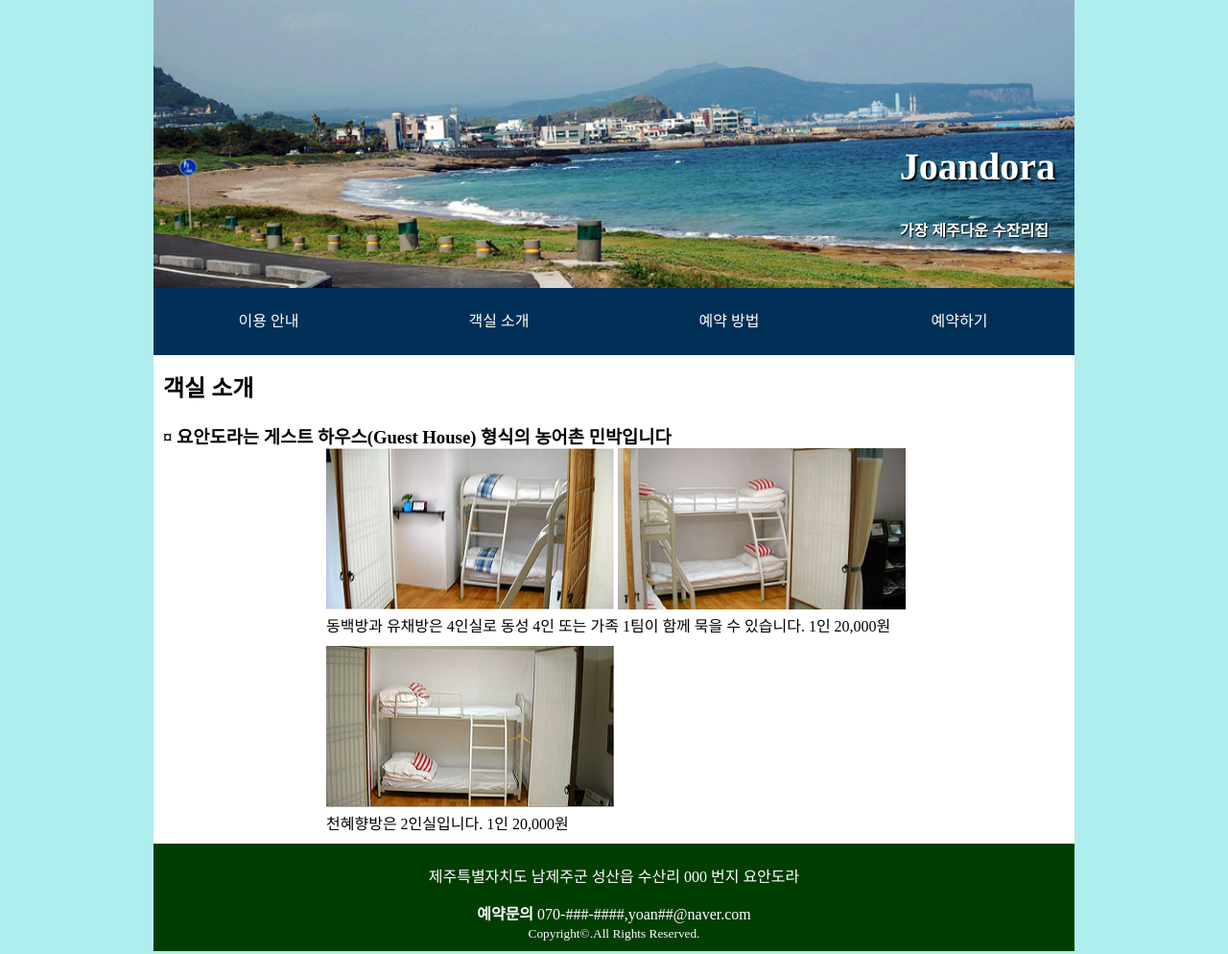
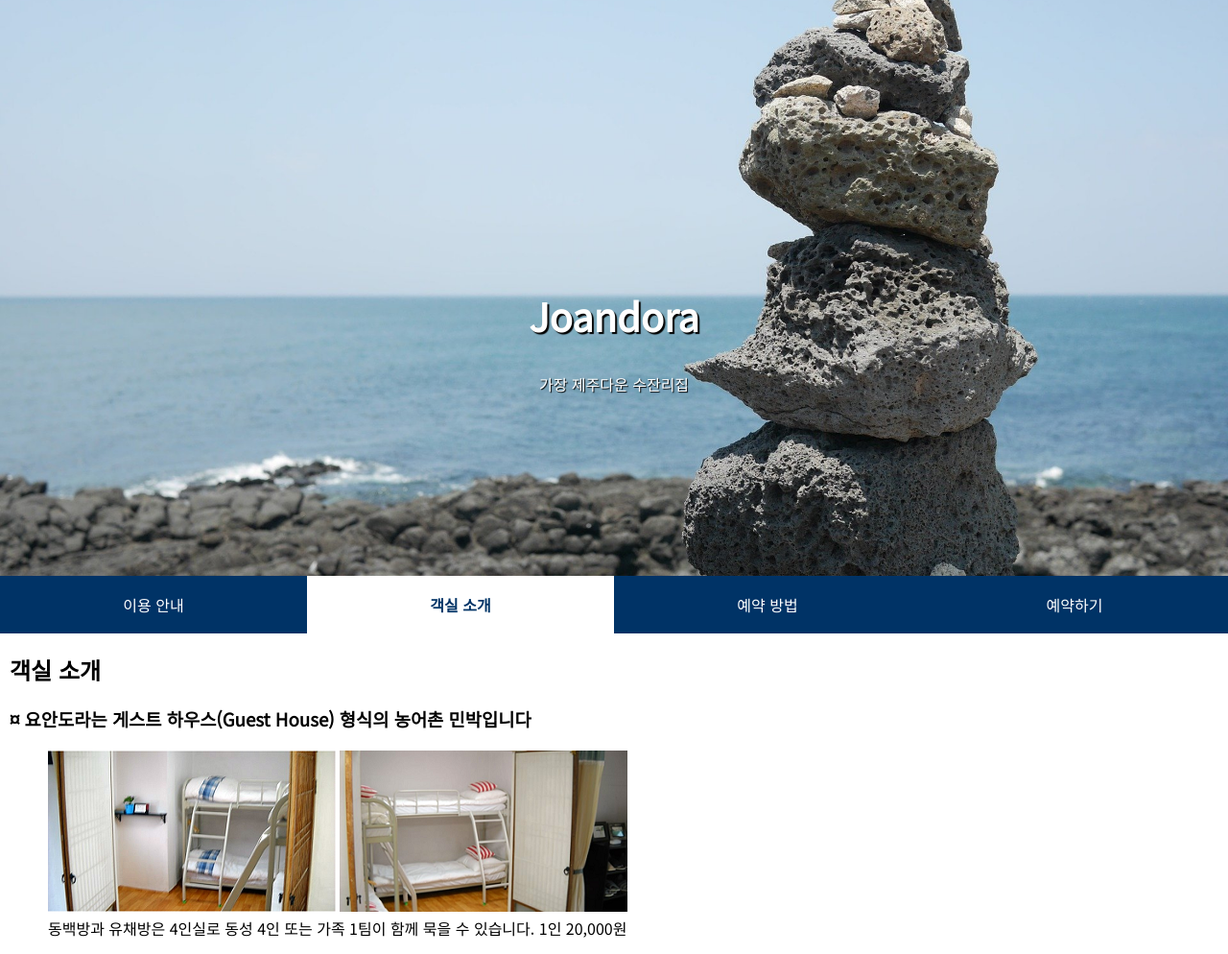
Before and after one commit to chdnjs12/test1, a plain HTML site: page index.html in a window 1280 px wide. Shown: the top 994 px of the page at 96% size. Drawn offline with Linux system fonts and the light colour scheme.

Commit message:
Add files via upload

```diff
--- a/css/joandora.css
+++ b/css/joandora.css
@@ -1,112 +1,118 @@
 @charset "utf-8";
+@import url('https://fonts.googleapis.com/css2?family=Noto+Sans+KR&family=Roboto&display=swap');
 
-* {
+body, h1, h2, h3, p, ul, figure {
     margin: 0;
     padding: 0;
 }
 
-ul {
-    list-style: none;
+li { list-style: none; }
+a { text-decoration: none; }
+address { font-style: normal; }
+small { font-size: 1em; }
+.hidden { position:absolute; left: -9999px; }
+/* 웹폰트 */
+
+body {
+    font-family: 'Noto Sans KR','Roboto', sans-serif;
+    /* width: 720px; margin: 0 auto; */
+    background: #b8dbf8;
 }
 
-a {
-    text-decoration: none;
-}
-
-.hidden {
-    display: none;
-}
-
-small {
+h1 {
     text-transform: capitalize;
 }
 
-address {
-    font-style: normal;
-}
-
-body {
-    margin: 0 auto;
-    background: paleturquoise;
-    min-width: 700px;
-    max-width: 960px;
+/* 헤더 */
+#header {
+    background: url(../images/bg.jpg) no-repeat left/cover;
+    height: 600px;
     position: relative;
 }
 
-#header {
-    height: 300px;
-    background: url(../images/bg.png) no-repeat center /cover;
-    /* padding: 150px 10px 10px 0px;
-    box-sizing: border-box; */
+#header .hgroup {
+    /* position: absolute;
+    bottom: 25px;
+    right: 30px; */
+    text-align: center;
+    padding-top:300px;
+    box-sizing: border-box;
+    color: #fff;
 }
-
-#header hgroup {
-    color: #fff;
-    position: absolute;
-    top: 150px;
-    right: 20px;
-}
-
 #header h1 {
     font-size: 40px;
-    text-shadow: 2px 2px 2px #000;
+    text-shadow: 2px 2px 1px #000;
+}
+#header h1 a {
+    color: #fff;
 }
 
 #header h2 {
+    font-size: 1em;
+    font-weight: lighter;
     text-shadow: 1px 1px 1px #000;
-    font-size: 16px;
-    margin-top: 30px;
+    padding: 30px 0;
+    box-sizing: border-box;
+}
+/* gnb */
+#gnb {
+    height: 60px;
+    /* 선택사항. 안적어줘도 된다. */
 }
 
 #gnb ul li {
     float: left;
-    text-align: center;
     width: 25%;
+    /* height: 60px; */
 }
 
 #gnb ul li a {
+    display: block;
+    height: 60px;
+    /* line-height가 적용 안되는 사이트를 쓸 수도 있기 떄문에 일단 사용 */
+    background: #036;
+    text-align: center;
     color: #fff;
-    display: block;
-    background: #003057;
-    /* border: 1px solid black; */
-    line-height: 70px;
-    text-align: center;
+    line-height: 60px;
 }
 #gnb ul li a:hover {
-    color: #003057;
+    background: #fff;
+    color: #036;
+    font-weight: bold;
+}
+#gnb ul li.on a {
+    background: #fff;
+    color: #036;
+    font-weight: bold;
+}
+/* 메인 */
+#content {
+    padding: 20px 10px;
     background: #fff;
 }
 
-#contents {
-    background: #fff;
+#content article h3 {
+    margin: 20px 0;
 }
 
-#contents h2 {
-    text-indent: 10px;
-    line-height: 70px;
+#content article figure {
+    margin-left: 40px;
 }
 
-#contents article h3 {
-    text-indent: 10px;
-}
-
-#contents article figure {
-    margin: 0 auto;
-    width: 600px;
-    padding-bottom: 10px;
-}
-
-#contents article figure {
-    white-space: nowrap;
+#content figure:nth-of-type(2) {
+    margin-top: 20px;
 }
 
 #footer {
+    padding: 30px 0 10px;
+    background: #030; color: #fff;
     text-align: center;
-    background: #003d00;
-    color: #fff;
-    padding: 10px 0;
 }
 
 #footer p {
-    line-height: 50px;
+    margin-bottom: 15px;
 }
+
+#footer small {
+    text-transform: capitalize;
+}
--- a/index.html
+++ b/index.html
@@ -6,13 +6,14 @@
     <meta http-equiv="X-UA-Compatible" content="IE=edge">
     <meta name="viewport" content="width=device-width, initial-scale=1.0">
     <link href="./css/joandora.css" rel="stylesheet">
+    <!-- <link href="https://fonts.googleapis.com/css2?family=Noto+Sans+KR&family=Roboto&display=swap" rel="stylesheet"> -->
     <title>요안도라</title>
 </head>
 
 <body>
     <header id="header">
-        <hgroup>
-            <h1>Joandora</h1>
+        <hgroup class="hgroup">
+            <h1><a href="/">joandora</a></h1>
             <h2>가장 제주다운 수잔리집</h2>
         </hgroup>
     </header>
@@ -20,23 +21,23 @@
         <h2 class="hidden">이용안내, 객실소개, 예약방법, 예약하기</h2>
         <ul>
             <li><a href="#">이용 안내</a></li>
-            <li><a href="#">객실 소개</a></li>
+            <li class="on"><a href="#">객실 소개</a></li>
             <li><a href="#">예약 방법</a></li>
             <li><a href="#">예약하기</a></li>
         </ul>
     </nav>
     <main>
-        <section id="contents">
+        <section id="content">
             <h2>객실 소개</h2>
             <article>
                 <h3>&curren; 요안도라는 게스트 하우스(Guest House) 형식의 농어촌 민박입니다</h3>
                 <figure>
-                    <img src="./images/dong.png" alt="동백방">
-                    <img src="./images/yu.png" alt="유채방">
+                    <img src="./images/dong.png" alt="동백방 4인실">
+                    <img src="./images/yu.png" alt="유채방 4인싱">
                     <figcaption>동백방과 유채방은 4인실로 동성 4인 또는 가족 1팀이 함께 묵을 수 있습니다. 1인 20,000원</figcaption>
                 </figure>
                 <figure>
-                    <img src="./images/che.png" alt="천혜향방">
+                    <img src="./images/che.png" alt="천혜향방 2인실">
                     <figcaption>천혜향방은 2인실입니다. 1인 20,000원</figcaption>
                 </figure>
             </article>
@@ -44,7 +45,7 @@
     </main>
     <footer id="footer">
         <p>제주특별자치도 남제주군 성산읍 수산리 000 번지 요안도라</p>
-        <address><strong>예약문의</strong> 070-###-####,yoan##@naver.com</address>
+        <address><strong>예약문의</strong>070-###-####,yoan##@naver.com</address>
         <small>copyright&copy;.all rights reserved.</small>
     </footer>
 </body>
```
Also changed, not shown: images/bg.jpg (added).
